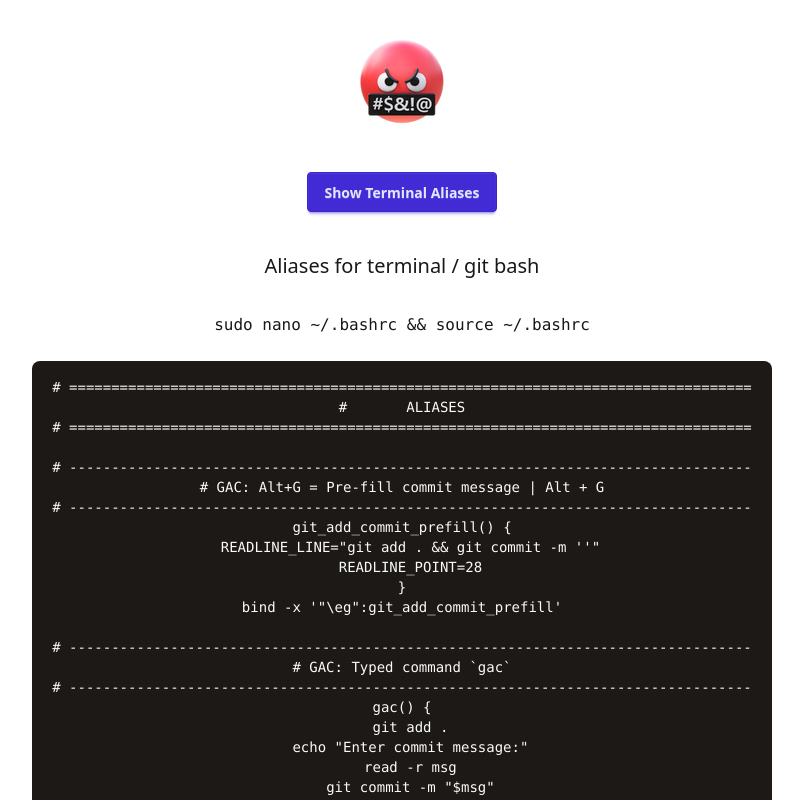
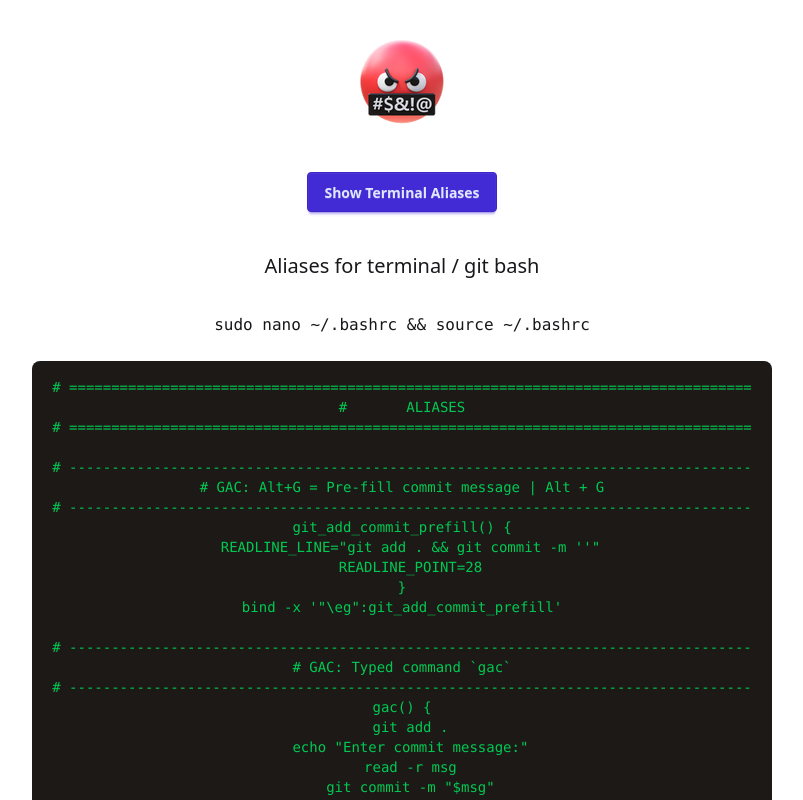
Before and after one commit to 2701kai/reactprojectkai, a React (Vite) app: page / in a window 1280 px wide. Both pictures are taken after a click on the button "Show Terminal Aliases". Shown: the top 800 px of the page, without its empty margins (238-1041 px from the left). Built offline with nearby package versions, Linux system fonts and the light colour scheme.

Commit message:
bash-style added

```diff
--- a/components/pages/aliases/terminal-aliases.jsx
+++ b/components/pages/aliases/terminal-aliases.jsx
@@ -10,7 +10,7 @@ const TerminalAliases = () => {
           <code>sudo nano ~/.bashrc &amp;&amp; source ~/.bashrc</code>
         </h4>
         <br />
-        <pre className="p-4 text-sm text-stone-50 bg-stone-900 rounded-lg">
+        <pre className="p-4 text-sm text-green-500 bg-stone-900 rounded-lg">
           <code>
             #
             =================================================================================
```
